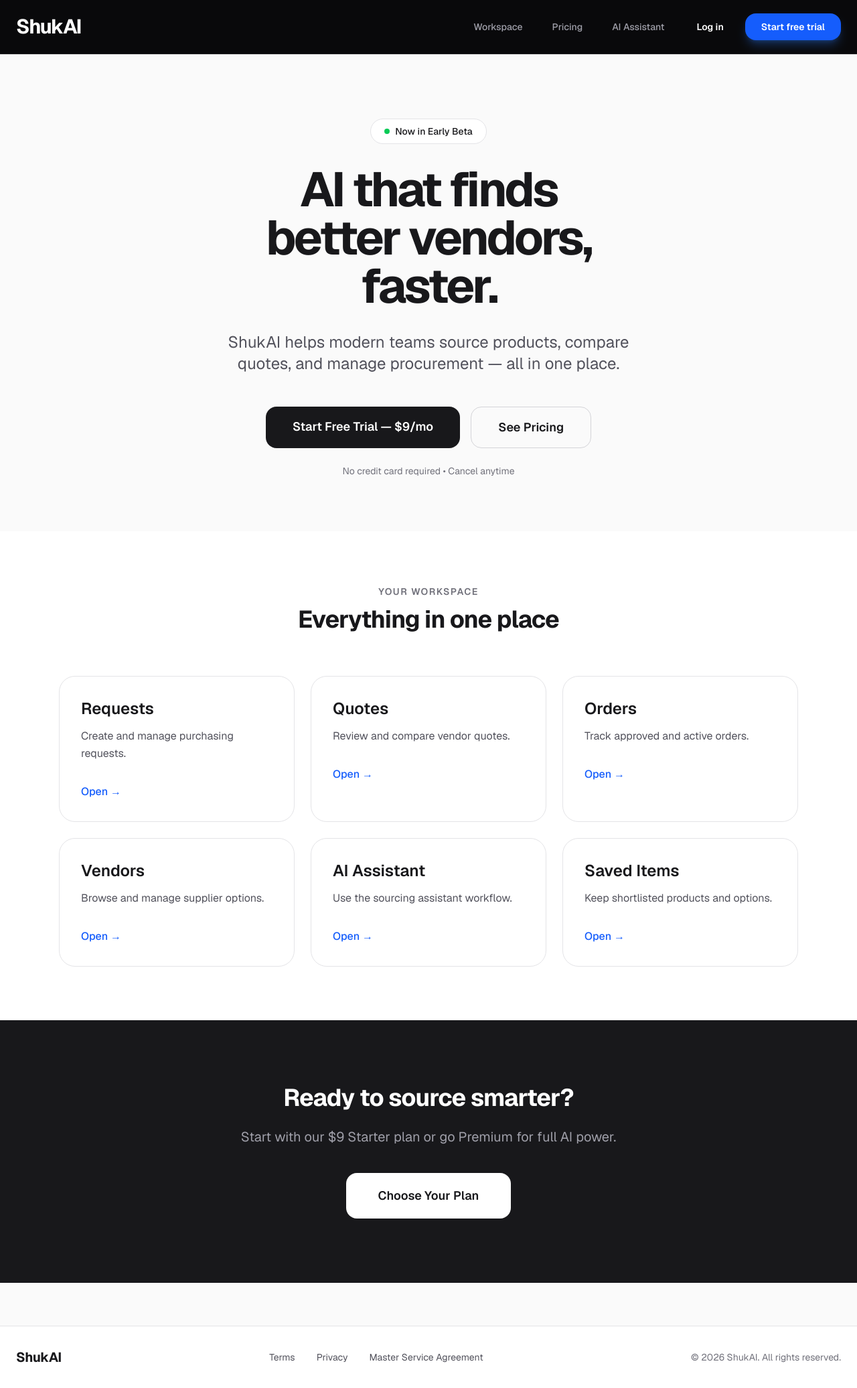
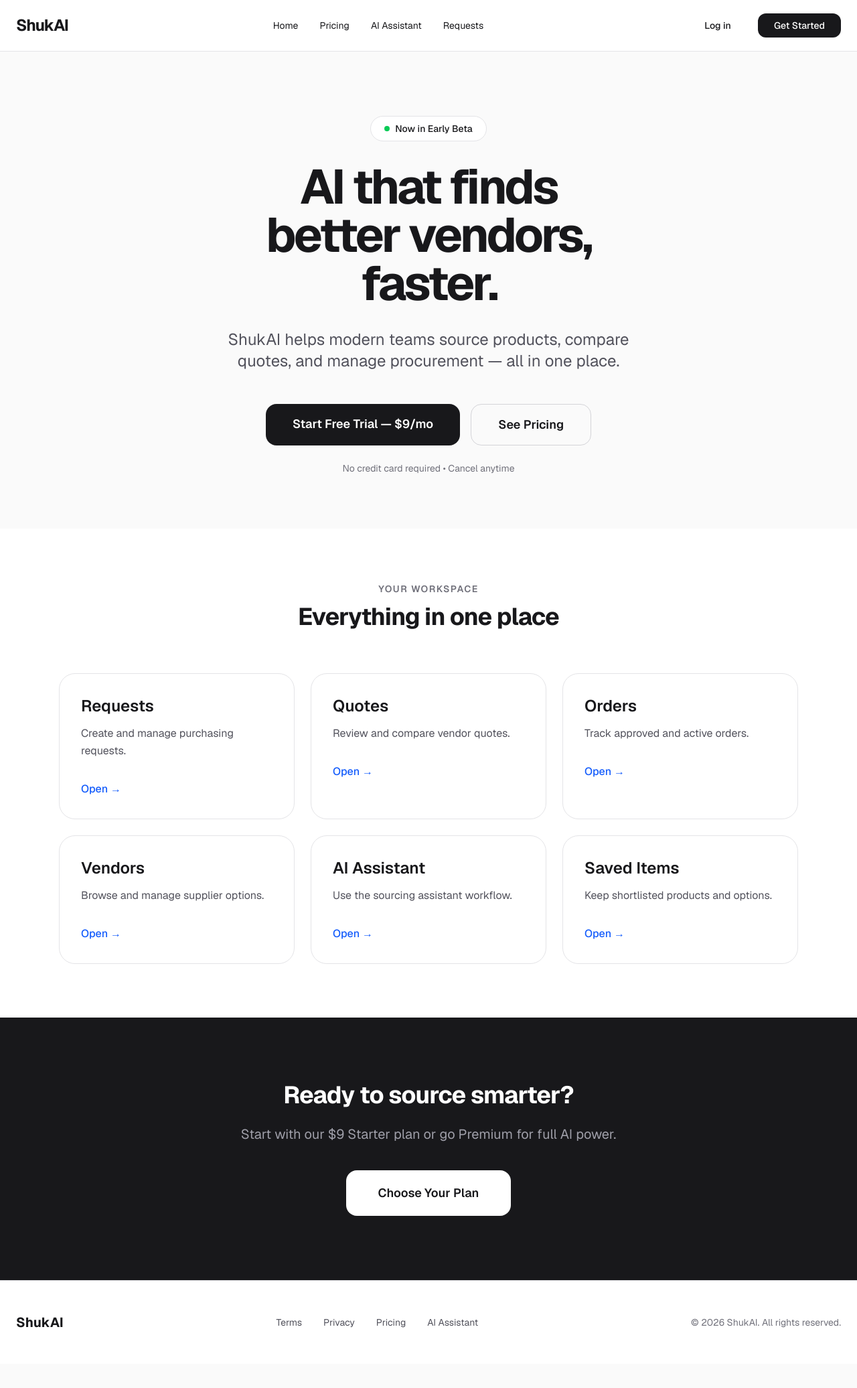
Before and after one commit to Gr33nstonecorp/shuka, a Next.js app: page / in a window 1280 px wide. Shown: the whole page at 67% size. After the commit the page ends 2036 px from the top, so only its background shows below. Built offline with nearby package versions, Linux system fonts and the light colour scheme; no server answers.

Commit message:
Update layout.tsx

```diff
--- a/app/layout.tsx
+++ b/app/layout.tsx
@@ -1,7 +1,6 @@
 import type { Metadata } from "next";
 import { Geist, Geist_Mono } from "next/font/google";
 import "./globals.css";
-import Navbar from "@/components/Navbar";
 import Link from "next/link";
 
 const geistSans = Geist({
@@ -18,17 +17,14 @@ const geistMono = Geist_Mono({
 
 export const metadata: Metadata = {
   title: "ShukAI - AI Procurement Platform",
-  description: "AI-powered procurement platform. Source vendors, compare quotes, manage requests and orders in one place.",
-  keywords: ["procurement", "AI sourcing", "vendor quotes", "supply chain", "purchase requests"],
-  authors: [{ name: "ShukAI" }],
+  description: "AI that finds better vendors and quotes faster. Procurement made simple.",
+  icons: {
+    icon: "/favicon.ico",
+  },
   openGraph: {
     title: "ShukAI - AI Procurement Platform",
-    description: "Modern AI-powered marketplace for requests, quotes, orders, and vendor management.",
-    images: [{ url: "https://www.shukai.co/og-image.jpg" }], // Add an image later
-    url: "https://www.shukai.co",
-  },
-  icons: {
-    icon: "/favicon.ico",
+    description: "AI-powered sourcing for modern teams.",
+    images: [{ url: "https://www.shukai.co/og-image.jpg" }],
   },
 };
 
@@ -38,20 +34,61 @@ export default function RootLayout({
   children: React.ReactNode;
 }) {
   return (
-    <html lang="en" className={`${geistSans.variable} ${geistMono.variable}`}>
-      <body className="min-h-screen bg-zinc-50 dark:bg-zinc-950 text-zinc-900 dark:text-zinc-100 font-sans antialiased">
-        <Navbar />
-        <main>{children}</main>
+    <html lang="en" className={`${geistSans.variable} ${geistMono.variable} dark`}>
+      <body className="bg-zinc-50 dark:bg-zinc-950 text-zinc-900 dark:text-zinc-100 min-h-screen flex flex-col">
+        {/* Navbar */}
+        <nav className="border-b border-zinc-200 dark:border-zinc-800 bg-white dark:bg-zinc-900 sticky top-0 z-50">
+          <div className="max-w-7xl mx-auto px-6 py-5 flex items-center justify-between">
+            <Link href="/" className="font-bold text-2xl tracking-tighter hover:text-blue-600 transition">
+              ShukAI
+            </Link>
 
-        <footer className="border-t border-zinc-200 dark:border-zinc-800 bg-white dark:bg-zinc-900 mt-16">
-          <div className="max-w-7xl mx-auto px-6 py-8 flex flex-col md:flex-row justify-between items-center gap-6">
-            <div className="font-bold text-xl tracking-tight">ShukAI</div>
-            <div className="flex flex-wrap gap-x-8 gap-y-2 text-sm text-zinc-600 dark:text-zinc-400">
-              <Link href="/terms" className="hover:text-zinc-900 dark:hover:text-white transition-colors">Terms</Link>
-              <Link href="/privacy" className="hover:text-zinc-900 dark:hover:text-white transition-colors">Privacy</Link>
-              <Link href="/msa" className="hover:text-zinc-900 dark:hover:text-white transition-colors">Master Service Agreement</Link>
+            <div className="flex items-center gap-8 text-sm">
+              <Link href="/" className="hover:text-blue-600 transition">Home</Link>
+              <Link href="/pricing" className="hover:text-blue-600 transition">Pricing</Link>
+              <Link href="/assistant" className="hover:text-blue-600 transition">AI Assistant</Link>
+              <Link href="/requests" className="hover:text-blue-600 transition">Requests</Link>
             </div>
-            <div className="text-sm text-zinc-500">© {new Date().getFullYear()} ShukAI. All rights reserved.</div>
+
+            <div className="flex items-center gap-4">
+              <Link
+                href="/login"
+                className="px-6 py-2 text-sm font-medium hover:bg-zinc-100 dark:hover:bg-zinc-800 rounded-xl transition"
+              >
+                Log in
+              </Link>
+              <Link
+                href="/pricing"
+                className="px-6 py-2 bg-zinc-900 text-white text-sm font-medium rounded-xl hover:bg-black transition"
+              >
+                Get Started
+              </Link>
+            </div>
+          </div>
+        </nav>
+
+        {/* Main Content */}
+        <main className="flex-1">
+          {children}
+        </main>
+
+        {/* Footer */}
+        <footer className="border-t border-zinc-200 dark:border-zinc-800 bg-white dark:bg-zinc-900 py-12 mt-auto">
+          <div className="max-w-7xl mx-auto px-6">
+            <div className="flex flex-col md:flex-row justify-between items-center gap-8">
+              <div className="font-bold text-xl">ShukAI</div>
+
+              <div className="flex flex-wrap gap-x-8 gap-y-2 text-sm text-zinc-600 dark:text-zinc-400">
+                <Link href="/terms" className="hover:text-zinc-900 dark:hover:text-white transition">Terms</Link>
+                <Link href="/privacy" className="hover:text-zinc-900 dark:hover:text-white transition">Privacy</Link>
+                <Link href="/pricing" className="hover:text-zinc-900 dark:hover:text-white transition">Pricing</Link>
+                <Link href="/assistant" className="hover:text-zinc-900 dark:hover:text-white transition">AI Assistant</Link>
+              </div>
+
+              <div className="text-sm text-zinc-500">
+                © {new Date().getFullYear()} ShukAI. All rights reserved.
+              </div>
+            </div>
           </div>
         </footer>
       </body>
```
